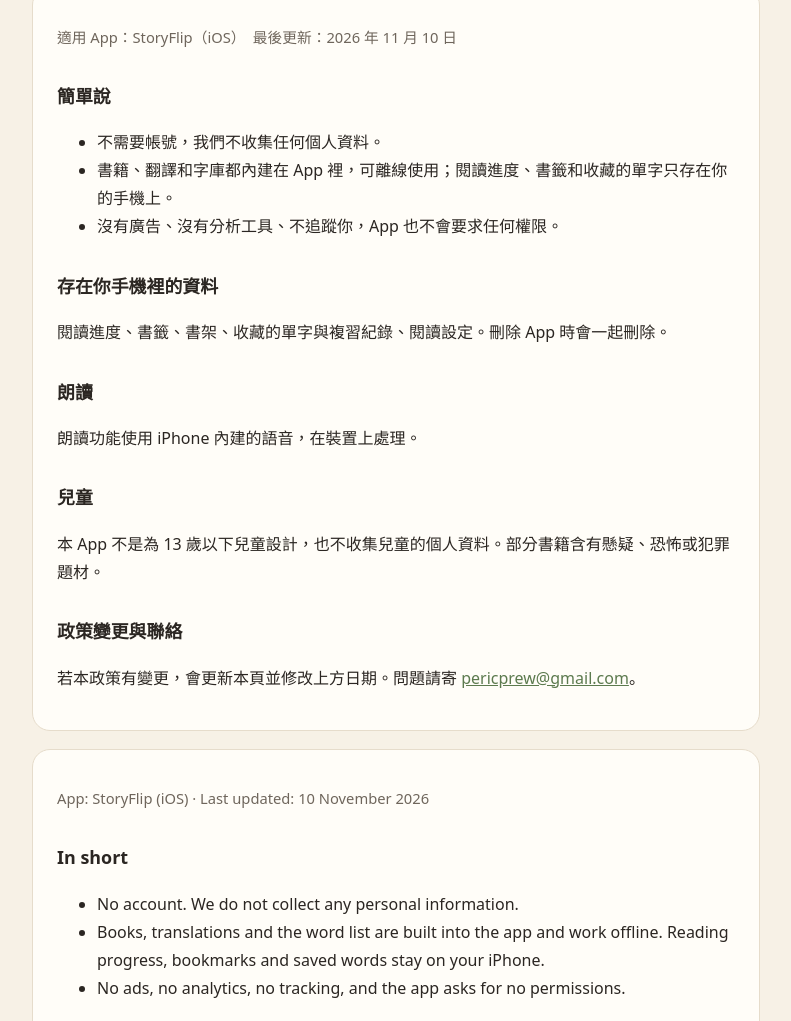
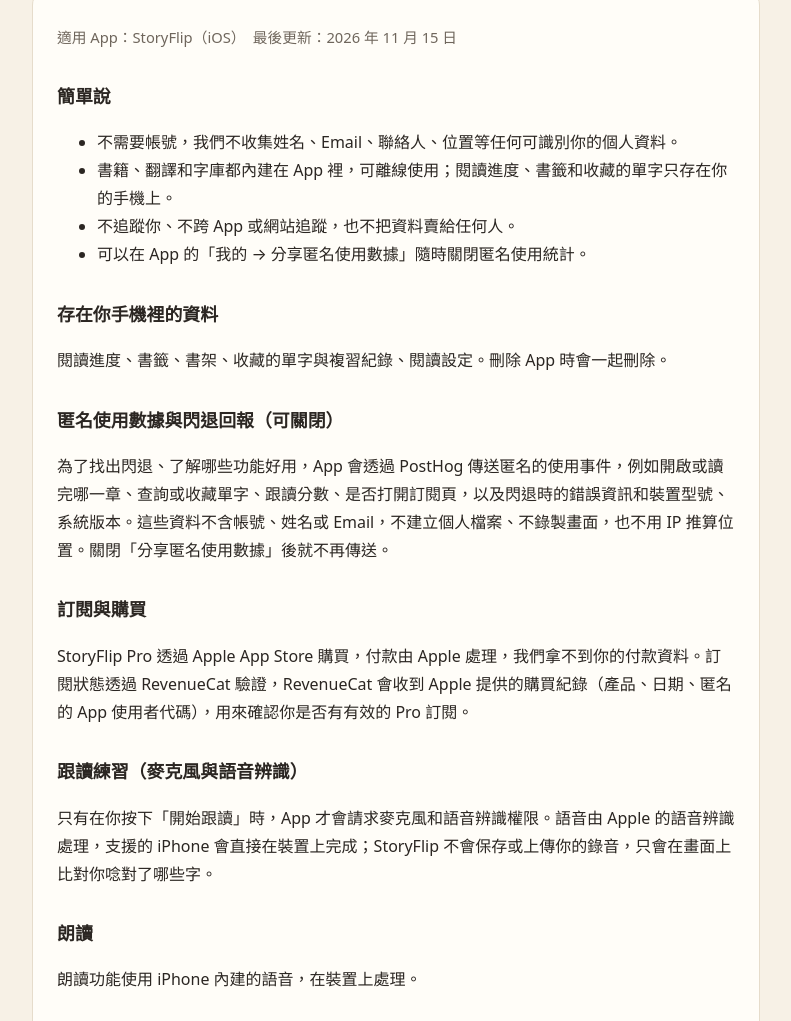
Before and after one commit to storyflip-app/storyflip-app.github.io, a plain HTML site: page privacy/index.html in a window 1280 px wide. Shown: the part 137-1158 px from the top of the page, without its empty margins (244-1035 px from the left). Drawn offline with Linux system fonts and the light colour scheme.

Commit message:
Privacy & terms: subscriptions, optional anonymous analytics, read-aloud practice
Also adds a manual workflow that collects CC0 public-domain artwork
candidates for the classics' covers (results go to a separate branch).

Co-Authored-By: Claude Opus 5.5 <noreply@anthropic.com>
Claude-Session: https://claude.ai/code/session_01XQNCQqMcAkY6SGvSJCFPWi

```diff
--- a/privacy/index.html
+++ b/privacy/index.html
@@ -8,20 +8,28 @@
 </head>
 <body><div class="wrap">
 <header><a href="/"><img src="/icon.png" alt=""></a><h1>隱私權政策 Privacy Policy</h1></header>
-<div class="card" lang="zh-Hant"><p class="muted">適用 App：StoryFlip（iOS）　最後更新：2026 年 11 月 10 日</p>
+<div class="card" lang="zh-Hant"><p class="muted">適用 App：StoryFlip（iOS）　最後更新：2026 年 11 月 15 日</p>
 <h2>簡單說</h2>
-<ul><li>不需要帳號，我們不收集任何個人資料。</li>
+<ul><li>不需要帳號，我們不收集姓名、Email、聯絡人、位置等任何可識別你的個人資料。</li>
 <li>書籍、翻譯和字庫都內建在 App 裡，可離線使用；閱讀進度、書籤和收藏的單字只存在你的手機上。</li>
-<li>沒有廣告、沒有分析工具、不追蹤你，App 也不會要求任何權限。</li></ul>
+<li>不追蹤你、不跨 App 或網站追蹤，也不把資料賣給任何人。</li>
+<li>可以在 App 的「我的 → 分享匿名使用數據」隨時關閉匿名使用統計。</li></ul>
 <h2>存在你手機裡的資料</h2><p>閱讀進度、書籤、書架、收藏的單字與複習紀錄、閱讀設定。刪除 App 時會一起刪除。</p>
+<h2>匿名使用數據與閃退回報（可關閉）</h2><p>為了找出閃退、了解哪些功能好用，App 會透過 PostHog 傳送匿名的使用事件，例如開啟或讀完哪一章、查詢或收藏單字、跟讀分數、是否打開訂閱頁，以及閃退時的錯誤資訊和裝置型號、系統版本。這些資料不含帳號、姓名或 Email，不建立個人檔案、不錄製畫面，也不用 IP 推算位置。關閉「分享匿名使用數據」後就不再傳送。</p>
+<h2>訂閱與購買</h2><p>StoryFlip Pro 透過 Apple App Store 購買，付款由 Apple 處理，我們拿不到你的付款資料。訂閱狀態透過 RevenueCat 驗證，RevenueCat 會收到 Apple 提供的購買紀錄（產品、日期、匿名的 App 使用者代碼），用來確認你是否有有效的 Pro 訂閱。</p>
+<h2>跟讀練習（麥克風與語音辨識）</h2><p>只有在你按下「開始跟讀」時，App 才會請求麥克風和語音辨識權限。語音由 Apple 的語音辨識處理，支援的 iPhone 會直接在裝置上完成；StoryFlip 不會保存或上傳你的錄音，只會在畫面上比對你唸對了哪些字。</p>
 <h2>朗讀</h2><p>朗讀功能使用 iPhone 內建的語音，在裝置上處理。</p>
 <h2>兒童</h2><p>本 App 不是為 13 歲以下兒童設計，也不收集兒童的個人資料。部分書籍含有懸疑、恐怖或犯罪題材。</p>
-<h2>政策變更與聯絡</h2><p>若本政策有變更，會更新本頁並修改上方日期。問題請寄 <a href="mailto:pericprew@gmail.com">pericprew@gmail.com</a>。</p></div><div class="card" lang="en"><p class="muted">App: StoryFlip (iOS) · Last updated: 10 November 2026</p>
+<h2>政策變更與聯絡</h2><p>若本政策有變更，會更新本頁並修改上方日期。問題請寄 <a href="mailto:pericprew@gmail.com">pericprew@gmail.com</a>。</p></div><div class="card" lang="en"><p class="muted">App: StoryFlip (iOS) · Last updated: 15 November 2026</p>
 <h2>In short</h2>
-<ul><li>No account. We do not collect any personal information.</li>
+<ul><li>No account. We do not collect your name, email, contacts, location or any other information that identifies you.</li>
 <li>Books, translations and the word list are built into the app and work offline. Reading progress, bookmarks and saved words stay on your iPhone.</li>
-<li>No ads, no analytics, no tracking, and the app asks for no permissions.</li></ul>
+<li>No tracking across apps or websites, and we never sell data.</li>
+<li>You can turn anonymous usage statistics off anytime in Profile → Share anonymous usage data.</li></ul>
 <h2>Data on your device</h2><p>Reading progress, bookmarks, shelf, saved words and review history, and reading settings. Deleting the app deletes them.</p>
+<h2>Anonymous usage data and crash reports (optional)</h2><p>To find crashes and learn which features help, the app sends anonymous usage events through PostHog — for example which chapter was opened or finished, word lookups and saves, read-aloud practice scores, whether the subscription screen was opened — plus error details, device model and OS version when the app crashes. These events contain no account, name or email; no person profiles are created, no screens are recorded and IP addresses are not used to work out location. Turning off "Share anonymous usage data" stops them.</p>
+<h2>Subscriptions and purchases</h2><p>StoryFlip Pro is bought through the Apple App Store. Apple handles payment; we never receive your payment details. Subscription status is verified with RevenueCat, which receives the purchase record from Apple (product, dates and an anonymous app user ID) to confirm whether you have an active Pro subscription.</p>
+<h2>Read-aloud practice (microphone and speech recognition)</h2><p>The app asks for microphone and speech-recognition access only when you tap "Read aloud". Your voice is processed by Apple's speech recognition — on the device on supported iPhones. StoryFlip does not store or upload recordings; it only compares which words you read correctly on screen.</p>
 <h2>Read aloud</h2><p>Read-aloud uses the iPhone's built-in voices on the device.</p>
 <h2>Children</h2><p>The app is not directed to children under 13 and collects no children's information. Some books include suspense, horror or crime themes.</p>
 <h2>Changes and contact</h2><p>If this policy changes, we will update this page and the date above. Questions: <a href="mailto:pericprew@gmail.com">pericprew@gmail.com</a>.</p></div>
```
Also changed, not shown: terms/index.html (+4 -2 lines), .github/scripts/fetch-cover-candidates.mjs (added), 1 other file.
